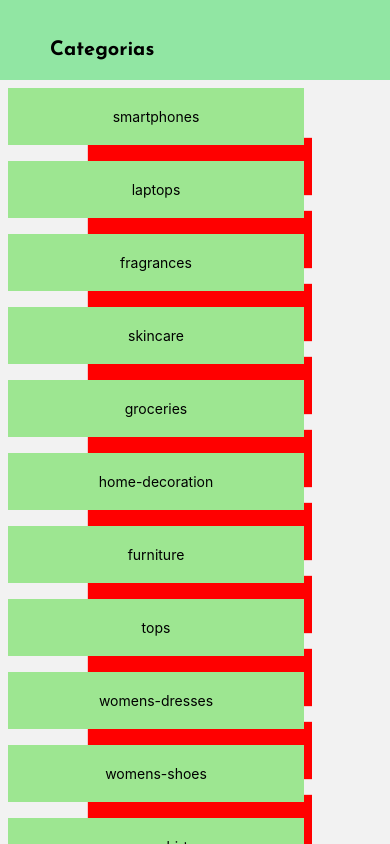
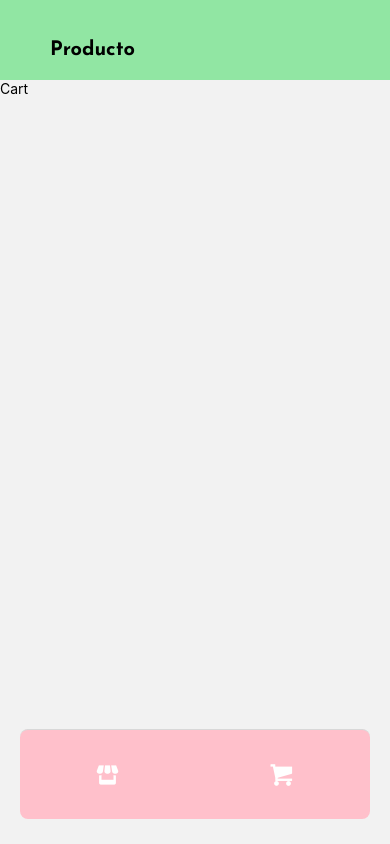
Before and after one commit to YesicaChui/app_de_productos_react_native, a React Native app: screen /CartStack in a window 390 px wide. Built offline with nearby package versions, Linux system fonts and the light colour scheme.

Commit message:
agregando tabNavigator

```diff
--- a/package.json
+++ b/package.json
@@ -10,6 +10,7 @@
   },
   "dependencies": {
     "@expo/webpack-config": "^19.0.0",
+    "@react-navigation/bottom-tabs": "^6.5.11",
     "@react-navigation/native": "^6.1.9",
     "@react-navigation/native-stack": "^6.9.17",
     "expo": "~49.0.15",
--- /dev/null
+++ b/src/Screens/Cart.js
@@ -0,0 +1,14 @@
+import { StyleSheet, Text, View } from 'react-native'
+import React from 'react'
+
+const Cart = () => {
+  return (
+    <View>
+      <Text>Cart</Text>
+    </View>
+  )
+}
+
+export default Cart
+
+const styles = StyleSheet.create({})
--- /dev/null
+++ b/src/navigation/CartStack.js
@@ -0,0 +1,24 @@
+import Header from '../Components/Header';
+import { createNativeStackNavigator } from '@react-navigation/native-stack';
+import Cart from '../Screens/Cart'
+
+const Stack = createNativeStackNavigator();
+const CartStack = () => {
+  return (
+    <Stack.Navigator
+    initialRouteName='Cart'
+    screenOptions={
+      ({route})=>{
+        return {
+          header: ()=> <Header/>
+        }
+      }
+    }
+    >
+      <Stack.Screen name="Cart" component={Cart} />
+
+    </Stack.Navigator>
+  )
+}
+
+export default CartStack
--- a/src/navigation/Navigator.js
+++ b/src/navigation/Navigator.js
@@ -1,17 +1,53 @@
 import { StyleSheet, Text, View } from 'react-native'
 import { NavigationContainer } from '@react-navigation/native'
 import ShopStack from './ShopStack'
+import CartStack from './CartStack'
+import { createBottomTabNavigator } from '@react-navigation/bottom-tabs';
+import { Entypo } from '@expo/vector-icons';
 
-
-
+const Tab = createBottomTabNavigator();
 const Navigator = () => {
   return (
     <NavigationContainer>
-    <ShopStack/>
-  </NavigationContainer>
+      {/* <ShopStack/> */}
+      {/* <CartStack/> */}
+      <Tab.Navigator
+        screenOptions={{
+          headerShown: false,
+          tabBarShowLabel:false,
+          tabBarStyle:styles.bottomBar,
+        }}
+      >
+        <Tab.Screen
+        name="ShopStack"
+        component={ShopStack}
+        options={{
+          tabBarIcon:()=><Entypo name="shop" size={24} color="white" />
+        }}
+        />
+        <Tab.Screen name="CartStack"
+         component={CartStack}
+         options={{
+          tabBarIcon:()=><Entypo name="shopping-cart" size={24} color="white"/>
+        }}
+         />
+      </Tab.Navigator>
+    </NavigationContainer>
   )
 }
 
 export default Navigator
 
-const styles = StyleSheet.create({})
+const styles = StyleSheet.create({
+  bottomBar:{
+    backgroundColor:"pink",
+    elevation:4,
+    shadowColor:"black",
+    position: 'absolute',
+    bottom:25,
+    left:20,
+    right:20,
+    borderRadius: 8,
+    height: 90
+  }
+})
```
Also changed, not shown: 1 other file (tests, documents, lock files or other folders).
